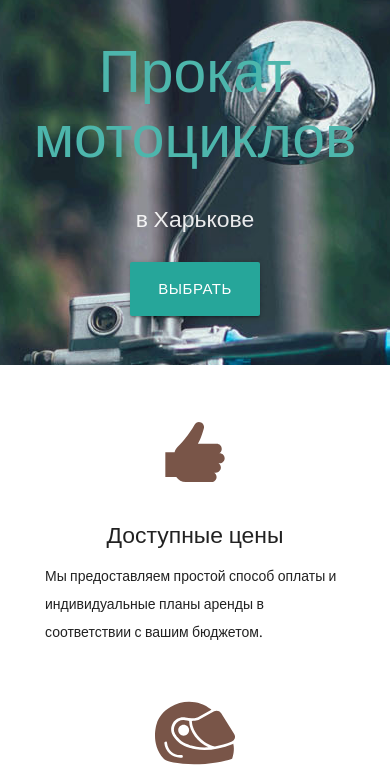
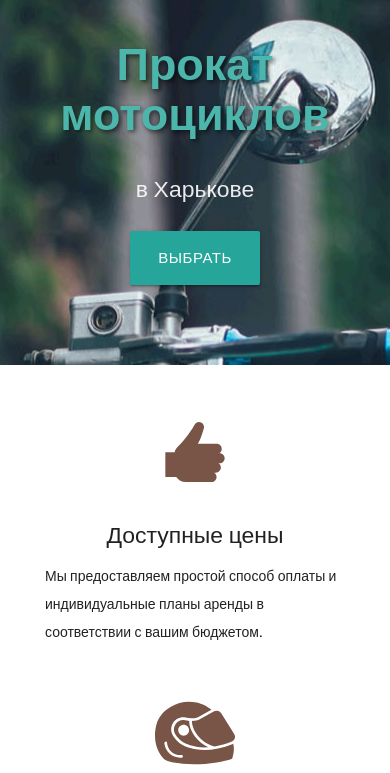
Before and after one commit to sprinter-kharkiv/bike-time, a website: page src/index.html in a window 390 px wide. Shown: the part 71-844 px from the top of the page. Drawn offline with nearby package versions, Linux system fonts and the light colour scheme; files that its build step writes are made by us from their sources.

Commit message:
fix responsive

```diff
--- a/src/index.html
+++ b/src/index.html
@@ -92,7 +92,7 @@
 
         <div class="col s12 m6">
           <br><br>
-          <h1 class="header center teal-text text-lighten-2">Прокат мотоциклов</h1>
+          <h1 class="header main-title teal-text text-lighten-2">Прокат мотоциклов</h1>
           <div class="row center">
             <h5 class="header col s12 light">в Харькове</h5>
           </div>
--- a/src/scss/critical.scss
+++ b/src/scss/critical.scss
@@ -54,6 +54,16 @@ body {
   &__img {
     width: 60px;
     height: 40px;
+  }
+}
+
+.main-title {
+  text-align: center;
+  text-shadow: 2px 2px 5px rgba(0, 0, 0, .65);
+  font-weight: 700;
+
+  @media only screen and (max-width: 600px) {
+    font-size: 45px;
   }
 }
 
@@ -130,4 +140,8 @@ footer.page-footer {
       margin-right: 1em;
     }
   }
+
+  @media only screen and (max-width: 600px) {
+    display: block;
+  }
 }
```
Also changed, not shown: docs/index.html (+1 -1 lines), docs/css/critical.min.css, 1 other file.
